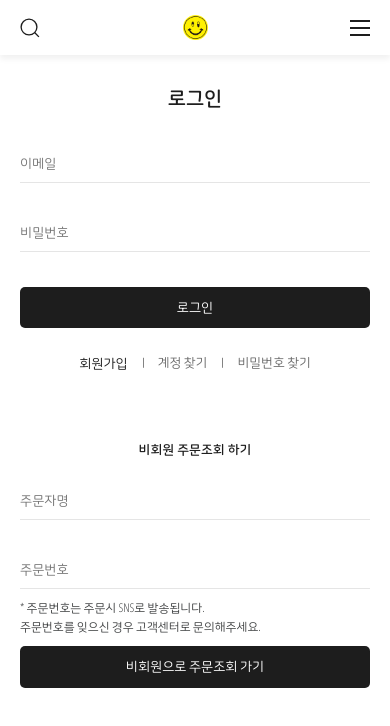
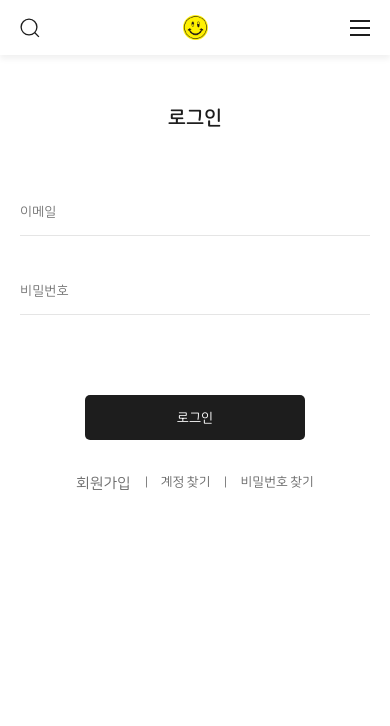
Before and after one commit to Kimustudio-RUFREE-j/kimu-client, a Next.js app: page /signin in a window 390 px wide. Shown: the top 726 px of the page. Built offline with nearby package versions, Linux system fonts and the light colour scheme.

Commit message:
:lipstick: 회원 로그인, 비회원 페이지 퍼블리싱
로그인, 비회원 주문 조회 페이지 분리, 반응형 퍼블리싱

```diff
--- a/src/components/header_mb.tsx
+++ b/src/components/header_mb.tsx
@@ -75,7 +75,7 @@ export default function HeaderMb() {
               <span>SIGN UP</span> <span>SIGN IN</span>
             </a>
           </Link>
-          <Link href="/">NON MEMBER</Link>
+          <Link href="/nonMember">NON MEMBER</Link>
         </div>
       </nav>
     </header>
--- a/src/components/header_pc.tsx
+++ b/src/components/header_pc.tsx
@@ -41,7 +41,7 @@ export default function HeaderPc() {
                 </Link>
               </li>
               <li>
-                <Link href="/">NON-MEMBER</Link>
+                <Link href="/nonMember">NON-MEMBER</Link>
               </li>
             </ul>
             <button type="button">
--- a/src/pages/signin.tsx
+++ b/src/pages/signin.tsx
@@ -42,19 +42,6 @@ export default function Signin() {
             </li>
           </ul>
         </div>
-        <div className="non-member">
-          <h2>비회원 주문조회 하기</h2>
-          <form>
-            <input placeholder="주문자명" />
-            <input placeholder="주문번호" />
-            <p className="non-member-noti">
-              * 주문번호는 주문시 SNS로 발송됩니다.
-              <br />
-              주문번호를 잊으신 경우 고객센터로 문의해주세요.
-            </p>
-            <button type="submit">비회원으로 주문조회 가기</button>
-          </form>
-        </div>
       </div>
       <div css={onlyPc}>
         <Footer />
--- a/src/styles/auth.ts
+++ b/src/styles/auth.ts
@@ -4,25 +4,26 @@ import { mq } from '@/styles/common';
 export const signinCss = css`
   display: flex;
   justify-content: center;
-  margin-top: 43px;
-  margin-bottom: 61px;
+  /* 페이지 wrap */
   .signin,
   .non-member {
     width: 100%;
     max-width: 385px;
-    margin: 60px 0;
+    margin-top: 103px;
+    margin-bottom: 150px;
     padding: 0 52px;
     h2 {
       font-size: 20px;
       text-align: center;
       margin-bottom: 60px;
     }
+    /* input form */
     form {
       width: 100%;
       input {
         display: block;
         width: 100%;
-        padding: 10px 0;
+        padding: 15px 0;
         box-sizing: border-box;
         border-bottom: 1px solid rgba(0, 0, 0, 0.1);
         &:nth-of-type(2) {
@@ -43,6 +44,7 @@ export const signinCss = css`
     }
   }
 
+  /* 로그인 페이지 */
   .signin {
     > ul {
       display: flex;
@@ -71,7 +73,8 @@ export const signinCss = css`
         &:last-of-type {
           padding-right: 0;
         }
-        > a {
+        > a,
+        > button {
           font-size: 15px;
           color: #6b6b6b;
         }
@@ -79,47 +82,36 @@ export const signinCss = css`
     }
   }
 
+  /* 비회원 페이지 */
   .non-member {
-    border-left: 1px solid rgba(0, 0, 0, 0.25);
     form {
       button {
-        margin: 30px auto 0;
+        margin: 34px auto 0;
       }
     }
-  }
-  .non-member-noti {
-    font-size: 13px;
-    line-height: 1.54;
-    color: #3f4142;
-    margin-top: 10px;
+    .non-member-noti {
+      font-size: 13px;
+      line-height: 1.54;
+      color: #3f4142;
+      margin-top: 10px;
+    }
   }
 
   ${mq[0]} {
     display: block;
-    margin: 33px 0 55px;
     padding-left: 20px;
     padding-right: 20px;
     box-sizing: border-box;
+    /* 페이지 wrap */
     .signin,
     .non-member {
-      margin: 0 auto;
+      margin: 52px auto 0;
       padding: 0;
-      h2 {
-        font-size: 17x;
-        margin-bottom: 36px;
-      }
-      form {
-        button {
-          max-width: 100%;
-          margin: 35px auto 0;
-          padding: 14px 8px;
-        }
-      }
     }
 
+    /* 로그인 페이지 */
     .signin {
       > ul {
-        margin-top: 27px;
         > li {
           padding: 0 15px;
           > a {
@@ -127,23 +119,6 @@ export const signinCss = css`
           }
         }
       }
-    }
-
-    .non-member {
-      border-left: none;
-      h2 {
-        font-size: 13px;
-        margin-top: 73px;
-        margin-bottom: 25px;
-      }
-      form {
-        button {
-          margin: 10px auto 0;
-        }
-      }
-    }
-    .non-member-noti {
-      font-size: 12px;
     }
   }
 `;
```
Also changed, not shown: src/pages/nonMember.tsx (added, +33 -0 lines).
